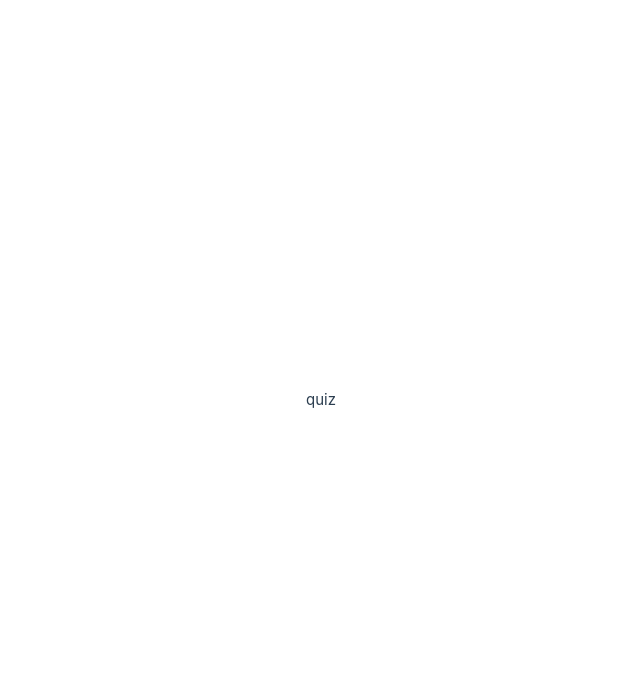
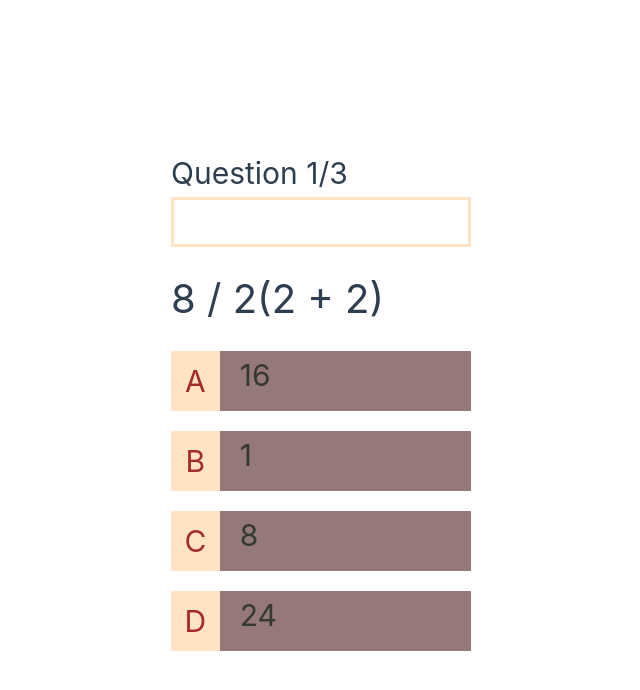
Before and after one commit to lapinRagnar/vue3-composition-api-quiz, a Vue app: page /quiz/1 in a window 1280 px wide. Shown: the top 690 px of the page, without its empty margins (319-959 px from the left). Built offline with nearby package versions, Linux system fonts and the light colour scheme.

Commit message:
5 - cree 2 composants QuizHeader et Question
passer les datas en props
et afficher dans une iteration v-for
les données

```diff
--- /dev/null
+++ b/src/components/Question.vue
@@ -0,0 +1,64 @@
+<template>
+
+  <div class="question-container">
+    <h1 class="question">  {{ question.text }} </h1>
+  </div>
+  <div class="options-container">
+    <div class="option" v-for="(option, index) in question.options" :key="index">
+      <p class="option-label"> {{ option.label }} </p>
+      <div class="option-value">
+        <p> {{ option.text }} </p>
+      </div>
+    </div>
+  </div>
+
+</template>
+
+<script setup>
+  import { defineProps } from 'vue'
+
+  const {question} = defineProps(['question'])
+
+</script>
+
+<style lang="scss" scoped>
+
+
+  .question-container{
+    margin-top: 20px;
+
+    .question {
+      font-size: 40px;
+      margin-bottom: 20px;
+    }
+  }
+
+  .options-container {
+
+    .option {
+      display: flex;
+      margin-bottom: 20px;
+      cursor: pointer;
+
+      .option-label {
+        background-color: bisque;
+        width: 60px;
+        height: 60px;
+        font-size: 30px;
+        display: flex;
+        align-items: center;
+        justify-content: center;
+        color: brown;
+
+      }
+
+      .option-value {
+        background-color: rgb(149, 121, 121);
+        width: 100%;
+        font-size: 30px;
+        padding: 0px 20px;
+        color:rgb(52, 58, 46);
+      }
+    }
+  }
+</style>
--- /dev/null
+++ b/src/components/QuizHeader.vue
@@ -0,0 +1,32 @@
+<template>
+  <header>
+    <h4>Question 1/3</h4>
+    <div class="bar">
+      <div class="completion"></div>
+    </div>
+  </header>
+</template>
+
+
+<style scoped lang="scss">
+  header {
+    margin-top: 20px;
+
+    h4 {
+      font-size: 30px;
+    }
+
+    .bar {
+      width: 300px;
+      height: 50px;
+      border: 3px solid bisque;
+    }
+
+    .completion {
+      height: 100%;
+      width: 0%;
+      background-color: bisque;
+    }
+  }
+
+</style>
--- a/src/data/quize.json
+++ b/src/data/quize.json
@@ -30,6 +30,68 @@
             "id": 4,
             "label": "D",
             "text": "24",
+            "isCorrect": false
+          }
+        ]
+      },
+
+      {
+        "id": 2,
+        "text": "sqrt(64) * 9",
+        "options": [
+          {
+            "id": 1,
+            "label": "A",
+            "text": "4",
+            "isCorrect": false
+          },
+          {
+            "id": 2,
+            "label": "B",
+            "text": "1",
+            "isCorrect": false
+          },
+          {
+            "id": 3,
+            "label": "C",
+            "text": "72",
+            "isCorrect": true
+          },
+          {
+            "id": 4,
+            "label": "D",
+            "text": "144",
+            "isCorrect": false
+          }
+        ]
+      },
+
+      {
+        "id": 3,
+        "text": "3 + 3 x 3 / 3 - 3",
+        "options": [
+          {
+            "id": 1,
+            "label": "A",
+            "text": "3",
+            "isCorrect": true
+          },
+          {
+            "id": 2,
+            "label": "B",
+            "text": "1",
+            "isCorrect": false
+          },
+          {
+            "id": 3,
+            "label": "C",
+            "text": "72",
+            "isCorrect": false
+          },
+          {
+            "id": 4,
+            "label": "D",
+            "text": "144",
             "isCorrect": false
           }
         ]
--- a/src/views/QuizView.vue
+++ b/src/views/QuizView.vue
@@ -1,12 +1,25 @@
 <template>
   <div>
-    quiz
+
+    <QuizHeader />
+
+    <div>
+      <Question :question="quiz.questions[currentQuestionIndex]" />
+    </div>
+
   </div>
 </template>
 
 <script setup>
+  import Question from '@/components/Question.vue';
+  import QuizHeader from '@/components/QuizHeader.vue'
+  import { ref } from 'vue';
+  import { useRoute } from 'vue-router'
+  import quizes from '@/data/quize.json'
+
+  const route = useRoute()
+  const quizId = parseInt(route.params.id)
+  const quiz = quizes.find(q => q.id === quizId)
+  const currentQuestionIndex = ref(0)
 
 </script>
-<style lang="scss">
-
-</style>
```
